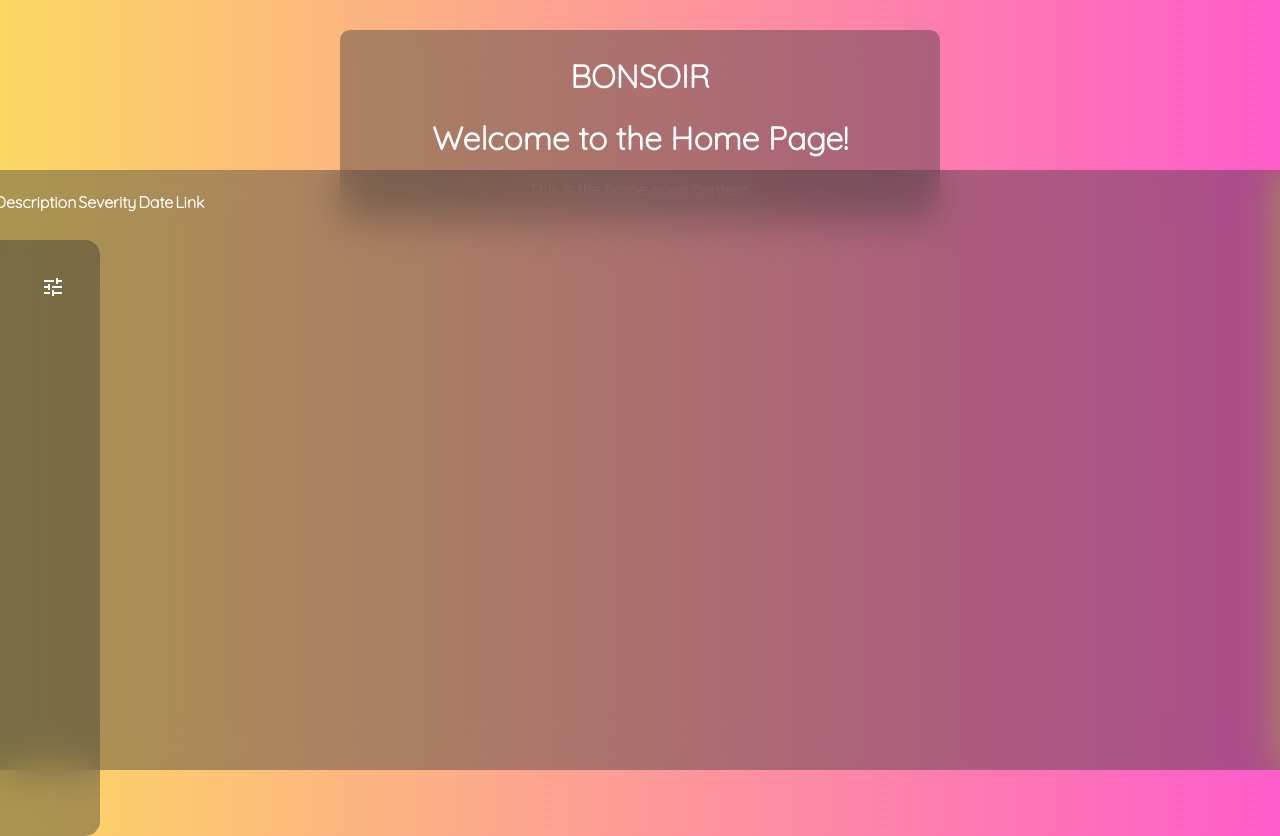
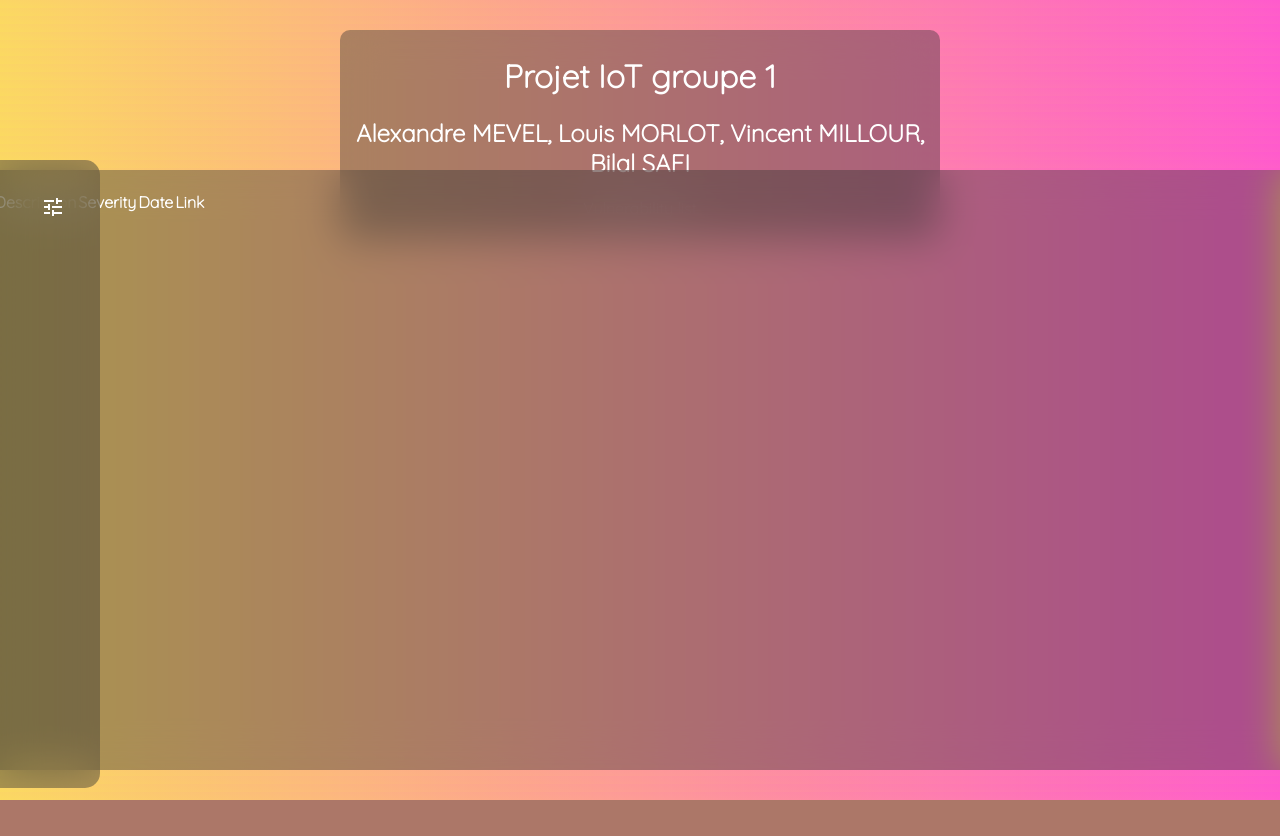
Before and after one commit to comlouis-creator/S-curit-Internet-des-Objets, a Python web app: template flask/templates/home.html in a window 1280 px wide; the page is wider, and only the part inside the window is pictured. After the commit the page ends 800 px from the top of that part, so only its background shows below. Run offline with Jinja, Linux system fonts and the light colour scheme; the template is opened without the code that fills it, so the values that code supplies are empty.

Commit message:
Ajout des noms et changement CSS

```diff
--- a/flask/static/css/style.css
+++ b/flask/static/css/style.css
@@ -45,7 +45,7 @@ background-image: linear-gradient(10deg, #FBDA61 0%, #FF5ACD 100%);
 	position: absolute;
 	left: -400px;
 	width: 500px;
-	top: 30%;
+	top: 20%;
 	background-color: rgba(50, 50, 50, 0.4);
 	backdrop-filter: blur(20px);
 	z-index: 2;
@@ -131,3 +131,13 @@ form{
 	width: 360px;
 	position: relative;
 }
+span
+{
+    padding: 10px;
+    border-radius: 200px;
+}
+
+span:hover
+{
+    background-color: rgba(255,255,255,0.6);
+}
--- a/flask/templates/index.html
+++ b/flask/templates/index.html
@@ -16,9 +16,9 @@
 
 <body>
 	<div class="center-x" id="intro">
-		<h1>BONSOIR</h1>
-   		<h1>Welcome to the Home Page!</h1>
-    	<p>This is the home page content.</p>
+		<h1>Projet IoT groupe 1</h1>
+   		<h2>Alexandre MEVEL, Louis MORLOT, Vincent MILLOUR, Bilal SAFI</h2>
+    	<p>Vulnerability list</p>
 	</div>
 
 	<div id="filter-div">
```
